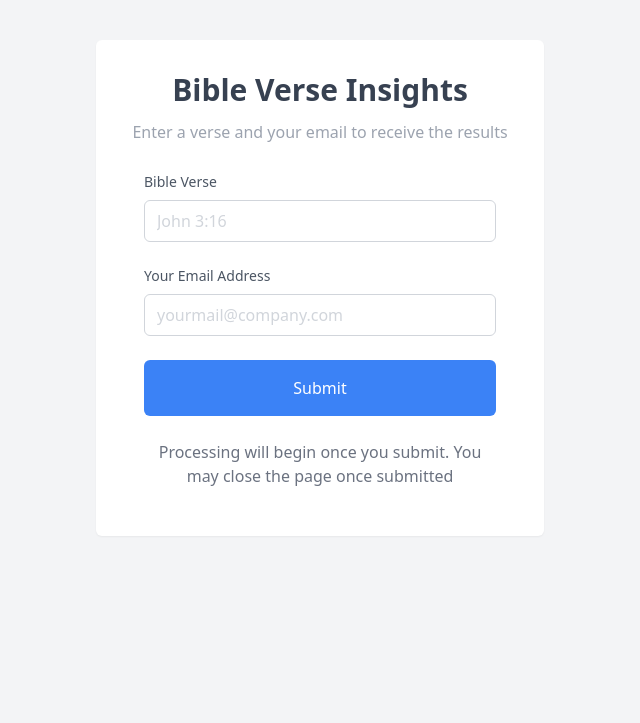
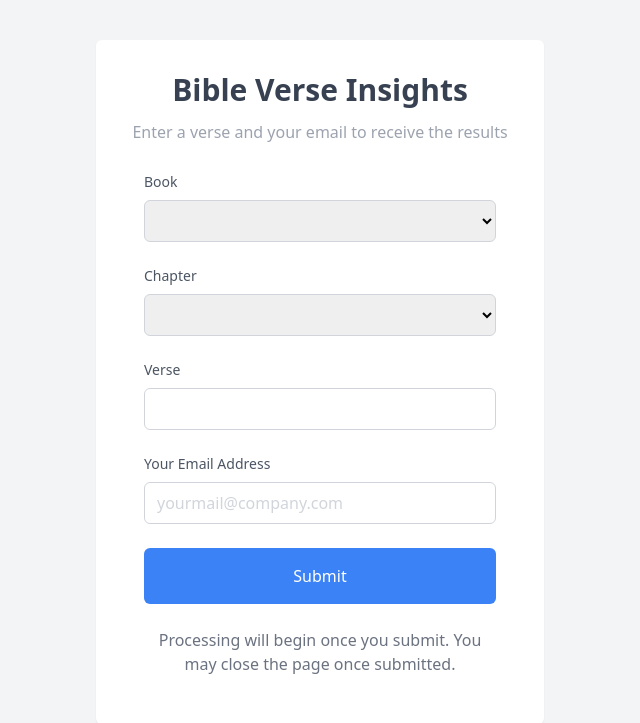
Before and after one commit to sdcharly/BibleCrewAgents, a Flask app: page / in a window 1280 px wide. Shown: the top 723 px of the page, without its empty margins (320-960 px from the left). Run offline with Flask 2, Linux system fonts and the light colour scheme; lists and menus that the app fills with data are empty.

Commit message:
Update index.html

```diff
--- a/templates/index.html
+++ b/templates/index.html
@@ -16,17 +16,29 @@
             <div class="m-7">
                 <form id="verse-form">
                     <div class="mb-6">
-                        <label for="verse" class="block mb-2 text-sm text-gray-600">Bible Verse</label>
-                        <input type="text" id="verse" placeholder="John 3:16" required class="w-full px-3 py-2 placeholder-gray-300 border border-gray-300 rounded-md focus:outline-none focus:ring focus:border-blue-100" />
+                        <label for="book" class="block mb-2 text-sm text-gray-600">Book</label>
+                        <select id="book" name="book" class="w-full px-3 py-2 placeholder-gray-300 border border-gray-300 rounded-md focus:outline-none focus:ring focus:border-blue-100">
+                            <!-- Options for books of the Bible will be populated here -->
+                        </select>
+                    </div>
+                    <div class="mb-6">
+                        <label for="chapter" class="block mb-2 text-sm text-gray-600">Chapter</label>
+                        <select id="chapter" name="chapter" class="w-full px-3 py-2 placeholder-gray-300 border border-gray-300 rounded-md focus:outline-none focus:ring focus:border-blue-100">
+                            <!-- Options for chapters will be populated here -->
+                        </select>
+                    </div>
+                    <div class="mb-6">
+                        <label for="verse" class="block mb-2 text-sm text-gray-600">Verse</label>
+                        <input type="text" id="verse" name="verse" size="3" class="w-full px-3 py-2 placeholder-gray-300 border border-gray-300 rounded-md focus:outline-none focus:ring focus:border-blue-100">
                     </div>
                     <div class="mb-6">
                         <label for="email" class="block mb-2 text-sm text-gray-600">Your Email Address</label>
-                        <input type="email" id="email" placeholder="yourmail@company.com" required class="w-full px-3 py-2 placeholder-gray-300 border border-gray-300 rounded-md focus:outline-none focus:ring focus:border-blue-100" />
+                        <input type="email" id="email" placeholder="yourmail@company.com" required class="w-full px-3 py-2 placeholder-gray-300 border border-gray-300 rounded-md focus:outline-none focus:ring focus:border-blue-100">
                     </div>
                     <div class="mb-6">
                         <button type="submit" class="w-full px-3 py-4 text-white bg-blue-500 rounded-md focus:bg-blue-600 focus:outline-none">Submit</button>
                     </div>
-                    <p id="status" class="text-center text-gray-500">Processing will begin once you submit. You may close the page once submitted</p>
+                    <p id="status" class="text-center text-gray-500">Processing will begin once you submit. You may close the page once submitted.</p>
                 </form>
             </div>
         </div>
@@ -34,6 +46,8 @@
     <script>
         document.getElementById('verse-form').addEventListener('submit', function(e) {
             e.preventDefault();
+            const book = document.getElementById('book').value;
+            const chapter = document.getElementById('chapter').value;
             const verse = document.getElementById('verse').value;
             const email = document.getElementById('email').value;
             const statusDiv = document.getElementById('status');
@@ -41,7 +55,7 @@
             fetch('/process_verse', {
                 method: 'POST',
                 headers: {'Content-Type': 'application/json'},
-                body: JSON.stringify({ verse: verse, email: email })
+                body: JSON.stringify({ book: book, chapter: chapter, verse: verse, email: email })
             })
             .then(response => response.json())
             .then(data => {
@@ -52,6 +66,34 @@
                 statusDiv.innerHTML = 'An error occurred.';
             });
         });
+
+        document.addEventListener('DOMContentLoaded', function() {
+            fetch('/static/bible_books.json')
+                .then(response => response.json())
+                .then(data => {
+                    const bookDropdown = document.getElementById('book');
+                    for (const book in data) {
+                        let option = document.createElement('option');
+                        option.value = book;
+                        option.textContent = book;
+                        bookDropdown.appendChild(option);
+                    }
+
+                    bookDropdown.addEventListener('change', function() {
+                        const selectedBook = this.value;
+                        const chapters = data[selectedBook];
+                        const chapterDropdown = document.getElementById('chapter');
+                        chapterDropdown.innerHTML = ''; // Clear previous options
+                        chapters.forEach(chapter => {
+                            let option = document.createElement('option');
+                            option.value = chapter;
+                            option.textContent = chapter;
+                            chapterDropdown.appendChild(option);
+                        });
+                    });
+                })
+                .catch(error => console.error('Error loading bible books:', error));
+        });
     </script>
 </body>
 </html>
```
